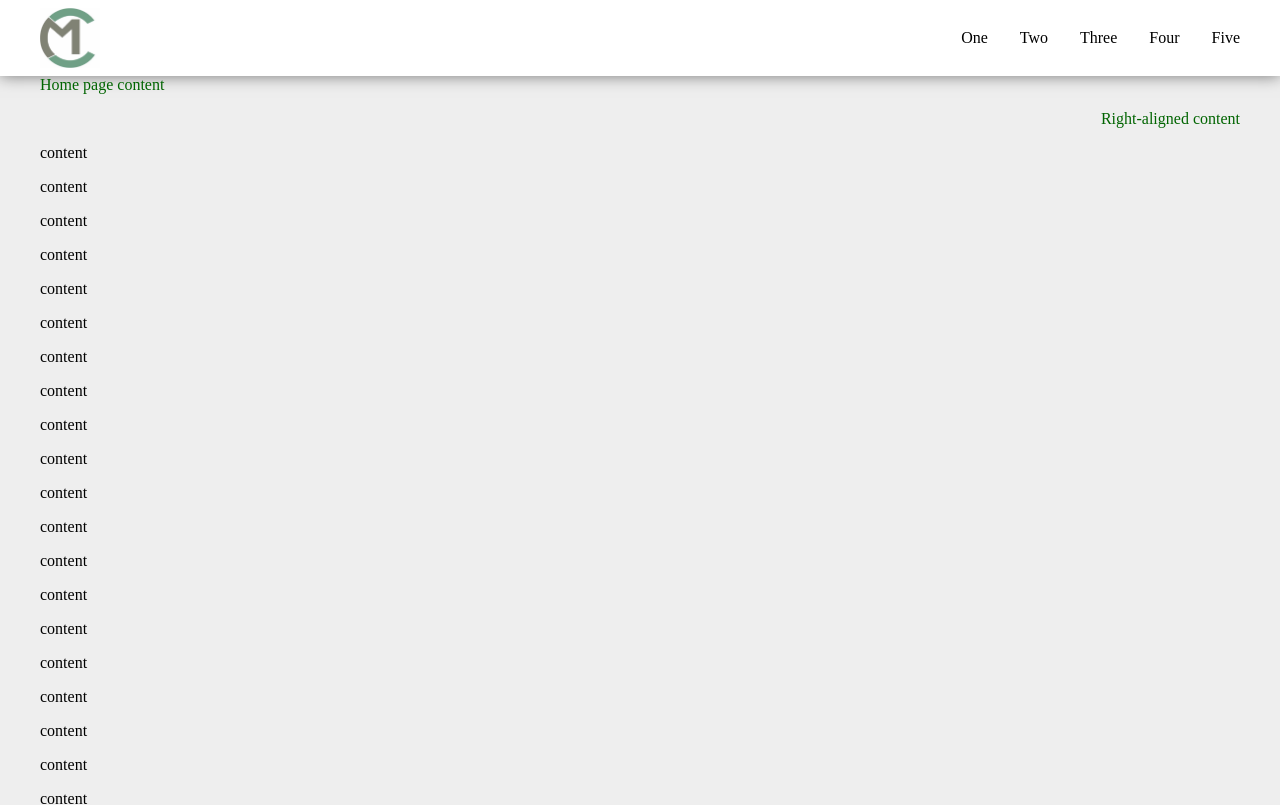
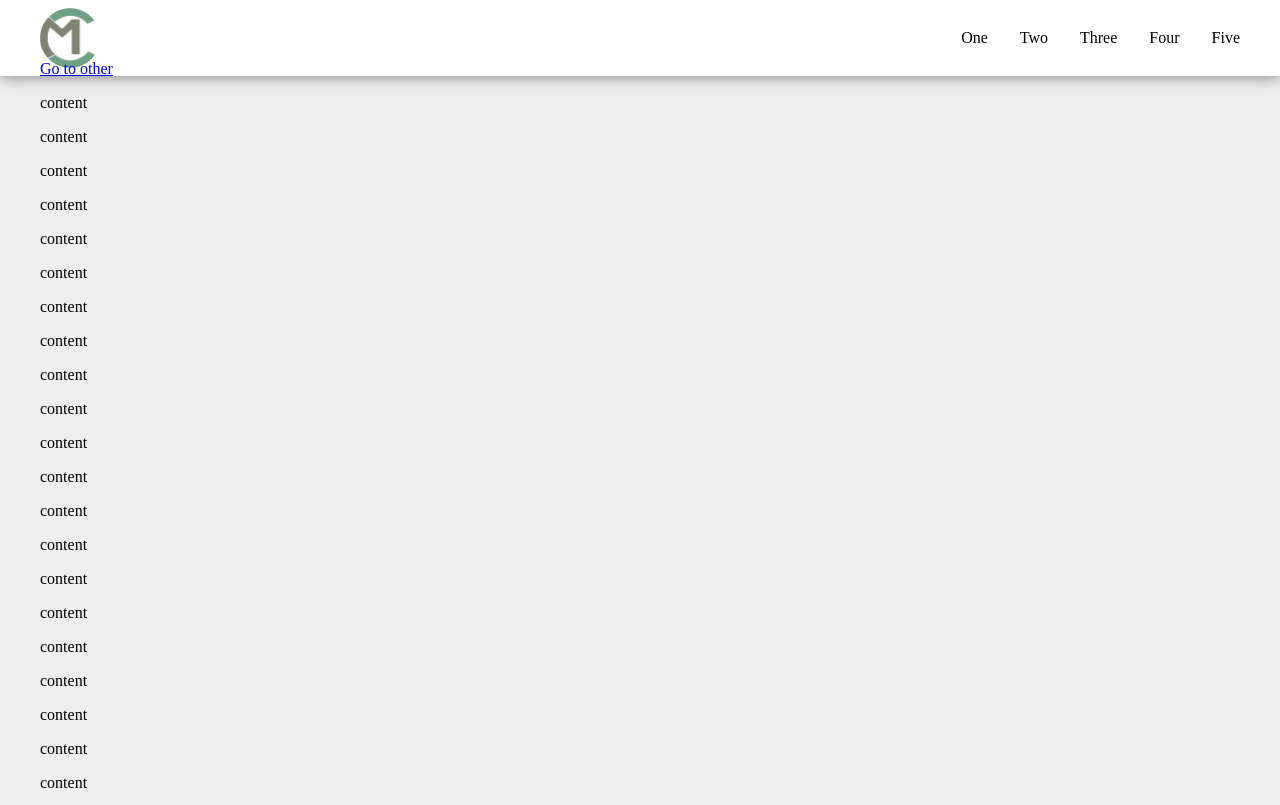
Before and after one commit to midwaycc/website, a Gatsby site: page / in a window 1280 px wide. Shown: the top 805 px of the page. Built offline with nearby package versions, Linux system fonts and the light colour scheme; Gatsby itself is replaced by a stand-in of ours.

Commit message:
Make fake pages a bit cleaner

```diff
--- a/src/pages/index.tsx
+++ b/src/pages/index.tsx
@@ -7,18 +7,10 @@ import Content from '~/layout/Content'
 export default () => (
   <>
     <Content>
-      <ColoredText>Home page content</ColoredText>
-      <ColoredText style={{ textAlign: 'right' }}>
-        Right-aligned content
-      </ColoredText>
+      <Link to="/other">Go to other</Link>
       {Array.from(new Array(100)).map((_, i) => (
         <p key={i}>content</p>
       ))}
-      <Link to="/other">Go to other</Link>
     </Content>
   </>
 )
-
-const ColoredText = styled.p`
-  color: ${props => props.theme.color};
-`
```
Also changed, not shown: src/pages/other.tsx (+5 -2 lines).
